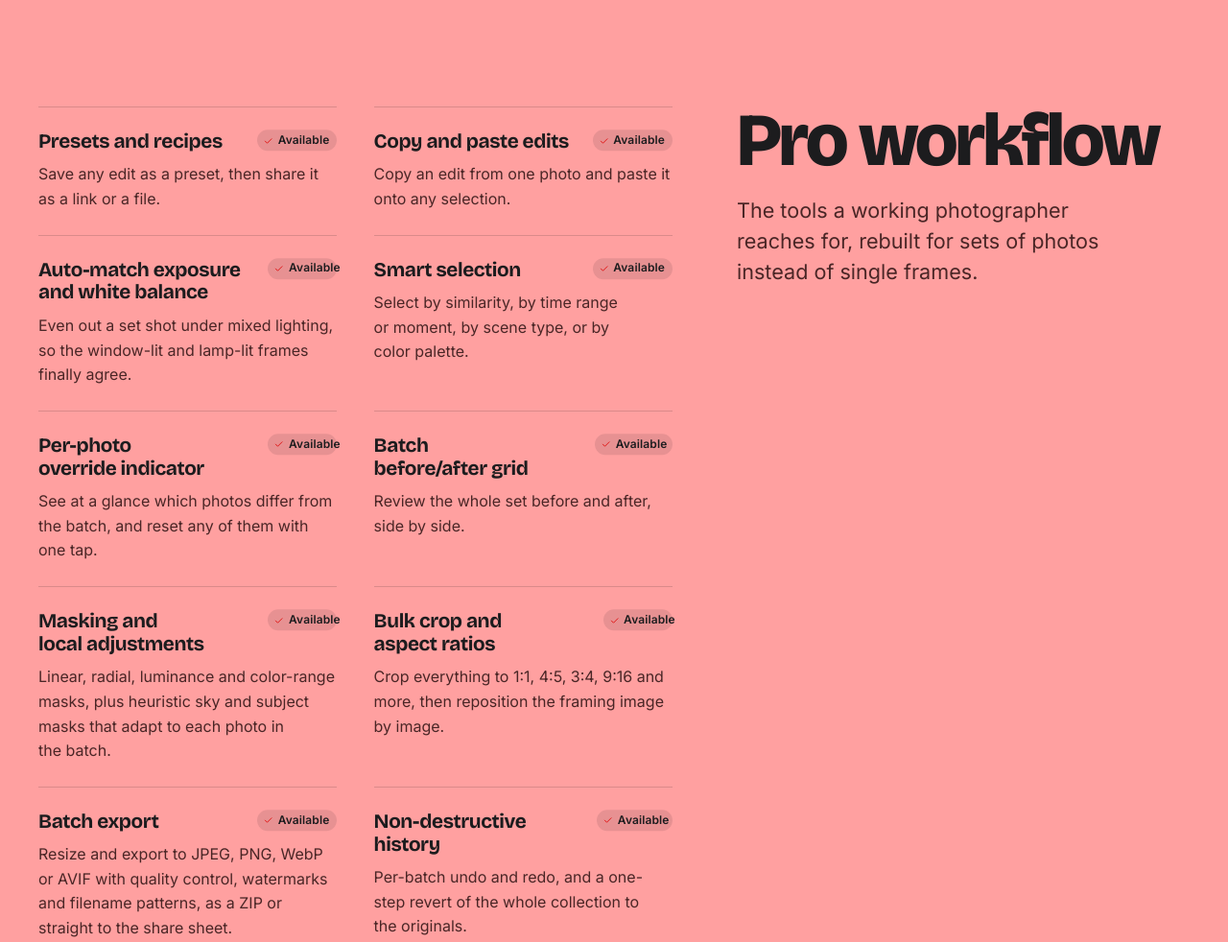
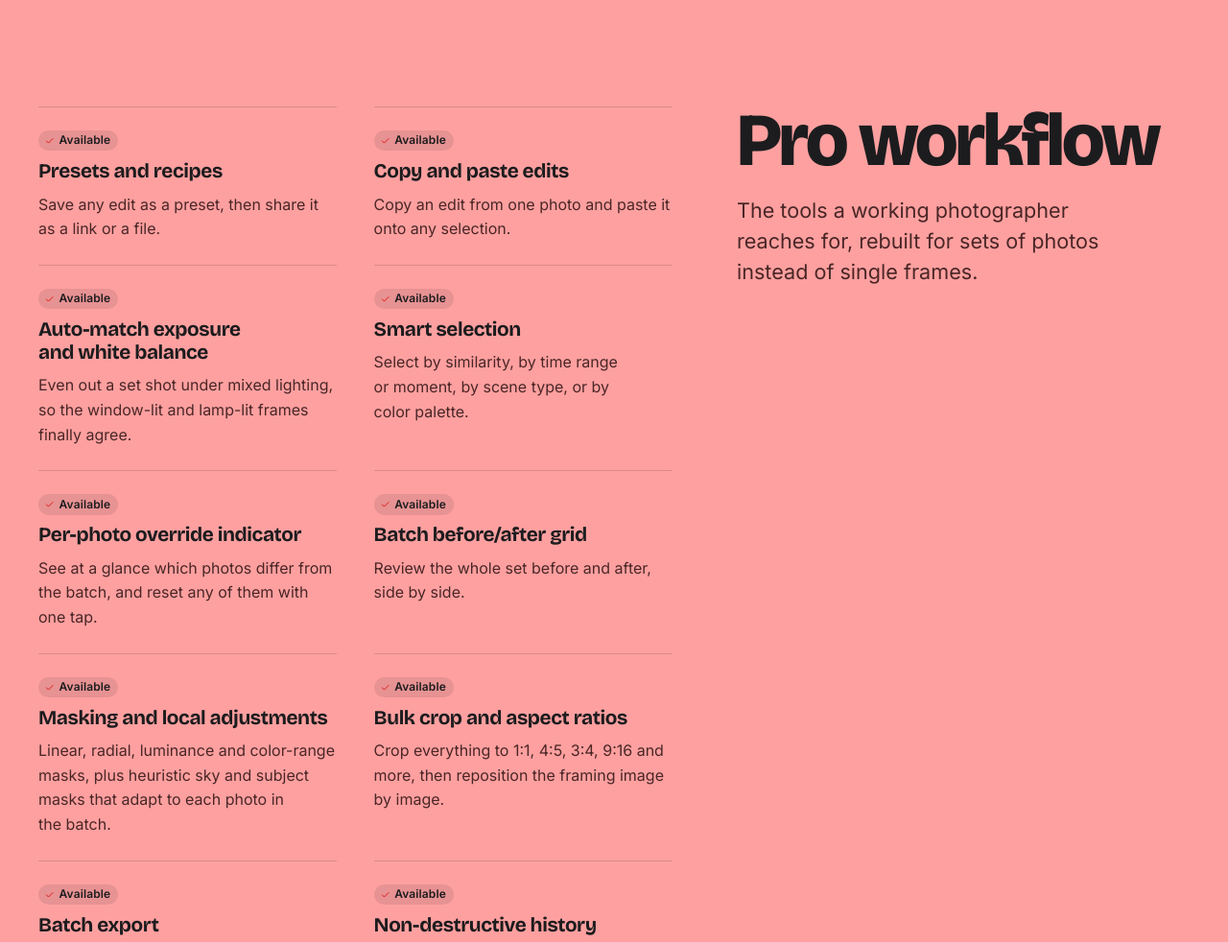
Before and after one commit to fzn0x/jumpman, an Astro site in the folder apps/site/: page / in a window 1280 px wide. Shown: the part 2880-3862 px from the top of the page at 96% size. Built offline with nearby package versions, Linux system fonts and the light colour scheme; Astro itself is replaced by a stand-in of ours; a web font is replaced by a local one.

Commit message:
style(site): stack badges above titles in compact feature lists
Co-Authored-By: Claude Opus 5.5 <noreply@anthropic.com>

```diff
--- a/apps/site/src/components/FeatureItem.astro
+++ b/apps/site/src/components/FeatureItem.astro
@@ -58,6 +58,17 @@ const { feature, size = 'md' } = Astro.props
     translate: 0 -0.15em;
   }
 
+  /* Compact items stack the badge above the title so long titles never wrap around it. */
+  .feature--md .top {
+    flex-direction: column-reverse;
+    align-items: flex-start;
+    gap: 0.6rem;
+  }
+
+  .feature--md .top :global(.badge) {
+    translate: none;
+  }
+
   p {
     color: var(--fg-soft);
     font-size: 1rem;
--- a/apps/site/src/pages/404.astro
+++ b/apps/site/src/pages/404.astro
@@ -82,6 +82,7 @@ import { links } from '../lib/site'
 
   .lead {
     color: var(--ink);
+    max-width: 32rem;
   }
 
   .ctas {
```
